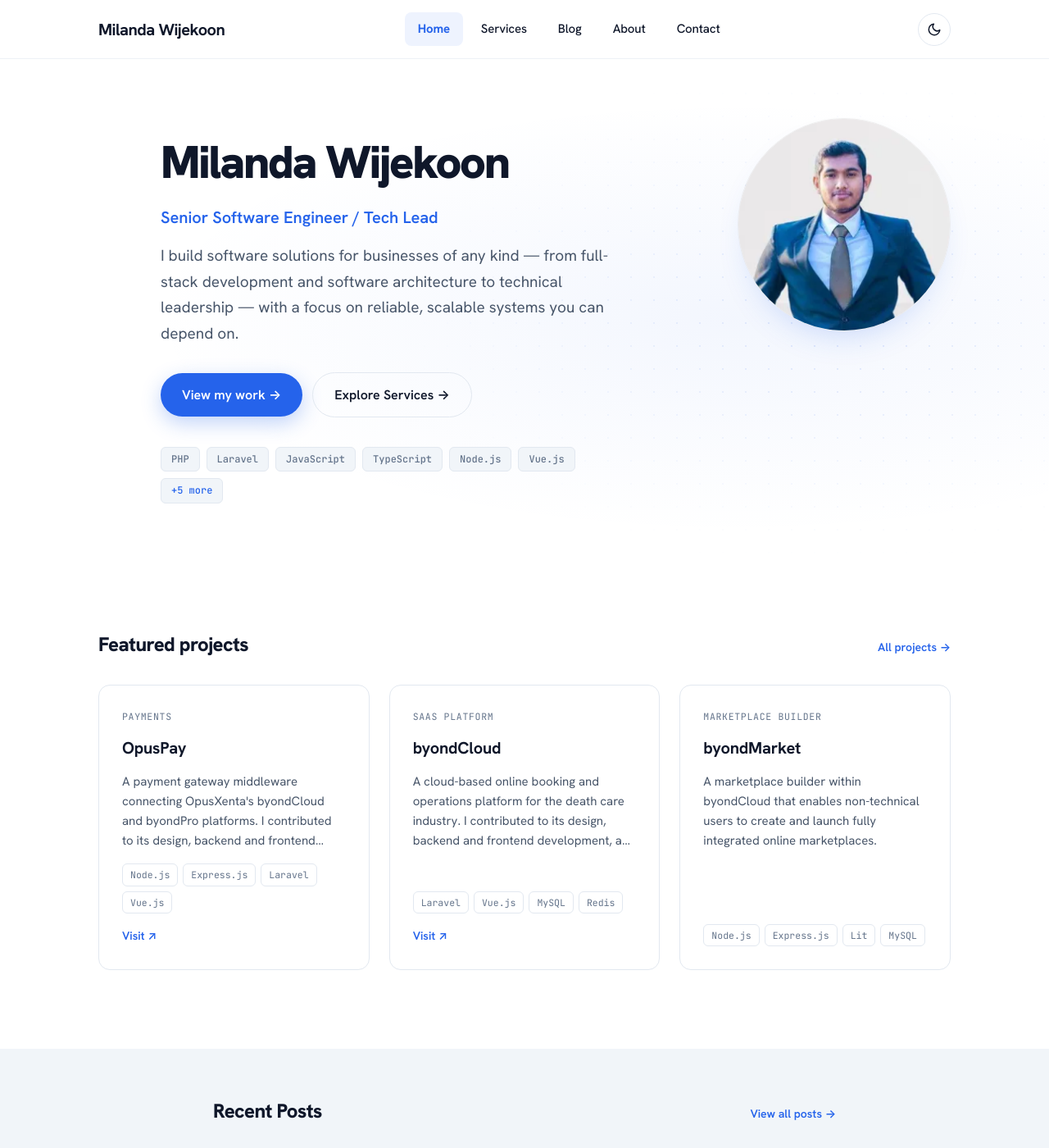
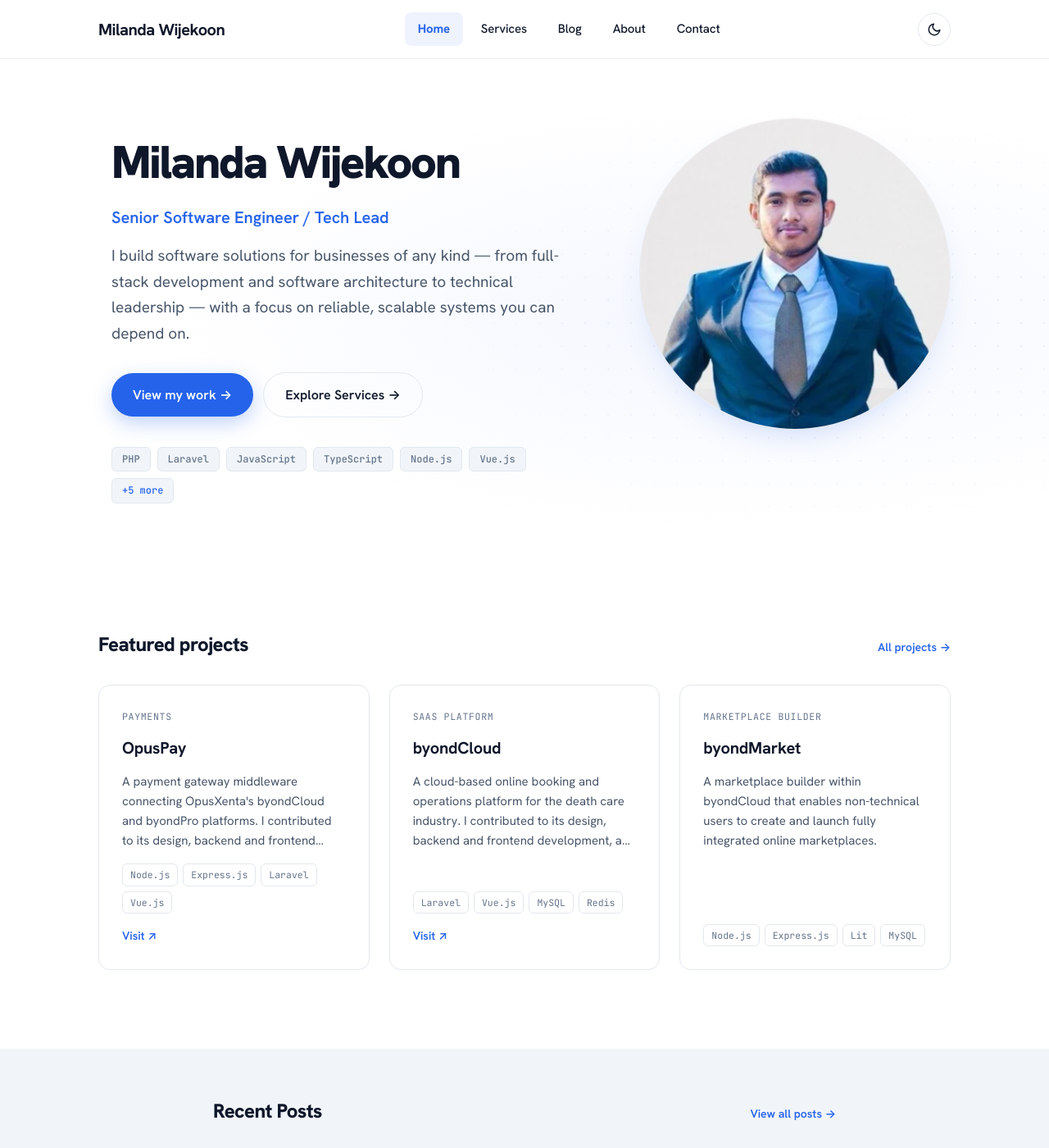
Before and after one commit to milandawijekoon/milandawijekoon.github.io, a Jekyll site: the page built from index.html, in a window 1280 px wide and 1400 px high. Shown: the whole window at 82% size. Built offline with Jekyll 4.4.1, drawn with Linux system fonts in a browser that asks for light colours; some of the changed text lies outside the part shown.

Commit message:
Change image size

```diff
--- a/_data/services.yml
+++ b/_data/services.yml
@@ -1,4 +1,5 @@
 - title: Software Solution Design & Architecture
+  short: Turn business problems into clear system designs that hold up as your product grows.
   desc: >-
     Translating business problems into well-structured software — from initial
     discovery through system design, data modelling, and architecture decisions
@@ -7,6 +8,7 @@
   icon: layers
 
 - title: Full-Stack Development
+  short: Backend APIs, databases and front-ends, delivered to a production standard.
   desc: >-
     End-to-end product delivery across backend APIs, database design, and
     front-end interfaces — built to a production standard with clean code,
@@ -15,6 +17,7 @@
   icon: bolt
 
 - title: Payment Gateway Integration
+  short: Checkout flows, webhooks and refunds, built clean, auditable and easy to extend.
   desc: >-
     Integrating payment providers into your platform — checkout flows, webhooks,
     refunds, and the architecture patterns that keep payment logic clean,
@@ -23,6 +26,7 @@
   icon: card
 
 - title: AI-Assisted Tool Development
+  short: Practical AI tools and LLM integrations that save real time, not just demos.
   desc: >-
     Building practical AI-powered tools for business — document processing,
     intelligent assistants, automated workflows, and LLM integrations that
@@ -31,6 +35,7 @@
   icon: bulb
 
 - title: Cloud Architecture & AWS Consulting
+  short: Containerised, scalable infrastructure on AWS with the observability to run it.
   desc: >-
     Designing and migrating infrastructure on Raiway / AWS — containerised services,
     scalable deployments, cost optimisation, and the observability layer that
@@ -39,6 +44,7 @@
   icon: layers
 
 - title: Tech Leadership & Mentoring
+  short: Hands-on technical leadership that helps your team ship with more confidence.
   desc: >-
     Embedded technical leadership — code review, architecture guidance, release
     management, and hands-on mentoring that helps engineering teams ship with
--- a/_layouts/default.html
+++ b/_layouts/default.html
@@ -11,7 +11,7 @@
 <link rel="icon" type="image/png" sizes="32x32" href="{{ '/assets/images/favicon-32.png' | relative_url }}" />
 <link rel="icon" type="image/png" sizes="16x16" href="{{ '/assets/images/favicon-16.png' | relative_url }}" />
 <link rel="apple-touch-icon" sizes="180x180" href="{{ '/assets/images/apple-touch-icon.png' | relative_url }}" />
-{% if page.layout == "home" %}<link rel="preload" as="image" type="image/webp" imagesrcset="{{ '/assets/images/profile-260.webp' | relative_url }} 260w, {{ '/assets/images/profile-520.webp' | relative_url }} 520w" imagesizes="(max-width:1024px) 200px, 260px" fetchpriority="high" />{% endif %}
+{% if page.layout == "home" %}<link rel="preload" as="image" type="image/webp" imagesrcset="{{ '/assets/images/profile-400.webp' | relative_url }} 400w, {{ '/assets/images/profile-800.webp' | relative_url }} 800w, {{ '/assets/images/profile-1200.webp' | relative_url }} 1200w" imagesizes="(max-width:1180px) 280px, 380px" fetchpriority="high" />{% endif %}
 <link rel="preconnect" href="https://fonts.googleapis.com" />
 <link rel="preconnect" href="https://fonts.gstatic.com" crossorigin />
 <link href="https://fonts.googleapis.com/css2?family=Hanken+Grotesk:wght@400;500;600;700;800;900&family=JetBrains+Mono:wght@400;500;600&display=swap" rel="stylesheet" />
--- a/_layouts/home.html
+++ b/_layouts/home.html
@@ -6,8 +6,8 @@ layout: default
     <div class="hero-bg" aria-hidden="true"></div>
     <div class="inner hero-inner">
       <picture>
-        <source type="image/webp" srcset="{{ '/assets/images/profile-260.webp' | relative_url }} 260w, {{ '/assets/images/profile-520.webp' | relative_url }} 520w" sizes="(max-width:1024px) 200px, 260px">
-        <img src="{{ '/assets/images/profile-520.jpg' | relative_url }}" srcset="{{ '/assets/images/profile-260.jpg' | relative_url }} 260w, {{ '/assets/images/profile-520.jpg' | relative_url }} 520w" sizes="(max-width:1024px) 200px, 260px" alt="Milanda Wijekoon" class="hero-photo" width="260" height="260" fetchpriority="high" decoding="async">
+        <source type="image/webp" srcset="{{ '/assets/images/profile-400.webp' | relative_url }} 400w, {{ '/assets/images/profile-800.webp' | relative_url }} 800w, {{ '/assets/images/profile-1200.webp' | relative_url }} 1200w" sizes="(max-width:1180px) 280px, 380px">
+        <img src="{{ '/assets/images/profile-800.jpg' | relative_url }}" srcset="{{ '/assets/images/profile-400.jpg' | relative_url }} 400w, {{ '/assets/images/profile-800.jpg' | relative_url }} 800w, {{ '/assets/images/profile-1200.jpg' | relative_url }} 1200w" sizes="(max-width:1180px) 280px, 380px" alt="Milanda Wijekoon" class="hero-photo" width="380" height="380" fetchpriority="high" decoding="async">
       </picture>
       <div class="hero-content">
         <h1 class="hero-tagline">Milanda Wijekoon</h1>
@@ -85,7 +85,7 @@ layout: default
         <a class="mini-card" href="{{ '/services/' | relative_url }}">
           <span class="service-icon">{% include icon.html name=service.icon %}</span>
           <h3 class="service-title">{{ service.title }}</h3>
-          <p class="service-desc">{{ service.desc | truncate: 120 }}</p>
+          <p class="service-desc">{{ service.short }}</p>
           <div class="service-tags">
             {% for tag in service.tags limit:3 %}<span class="service-tag">{{ tag }}</span>{% endfor %}
           </div>
--- a/assets/css/main.css
+++ b/assets/css/main.css
@@ -139,7 +139,7 @@ body.nav-open .head-burger span:nth-child(3){transform:translateY(-6px) rotate(-
   border:1px solid var(--photo-border);box-shadow:0 20px 40px -20px rgba(37,99,235,0.25);
 }
 
-@media (max-width:1024px){
+@media (max-width:1180px){
   .hero .inner{max-width:640px;}
   .hero-inner{flex-direction:column;align-items:center;text-align:center;gap:28px;}
   .hero-content{max-width:100%;flex:0 1 auto;}
@@ -162,7 +162,7 @@ body.nav-open .head-burger span:nth-child(3){transform:translateY(-6px) rotate(-
   font-size:clamp(3rem,6.5vw,5.6rem);color:var(--darkgrey);max-width:18ch;
 }
 .hero-description{font-size:1.9rem;line-height:1.65;color:var(--midgrey);max-width:560px;margin:0;}
-@media (max-width:1024px){.hero-tagline{margin-left:auto;margin-right:auto;}}
+@media (max-width:1180px){.hero-tagline{margin-left:auto;margin-right:auto;}}
 .hero-action{margin-top:32px;display:flex;gap:12px;flex-wrap:wrap;align-items:center;}
 .hero-stack{
   display:flex;flex-wrap:wrap;gap:8px;margin-top:32px;
@@ -682,7 +682,10 @@ footer.site-footer{border-top:1px solid var(--border);padding:40px max(4%,24px);
 .head-inner{max-width:1040px;}
 .site-footer .inner{max-width:1040px;}
 .hero-stack{max-width:520px;}
-@media (max-width:1024px){.hero-stack{max-width:none;}}
+@media (max-width:1180px){.hero-stack{max-width:none;}}
 .mini-card .service-desc{font-size:1.5rem;}
 .mini-card .service-tags{margin-top:auto;}
 .mini-card .project-link{margin-top:4px;}
+.hero-photo{width:380px;height:380px;}
+@media (max-width:1180px){.hero-photo{width:280px;height:280px;}}
+@media (max-width:480px){.hero-photo{width:220px;height:220px;}}
```
Also changed, not shown: assets/images/profile-1200.jpg (added), assets/images/profile-1200.webp (added), assets/images/profile-260.jpg (deleted), assets/images/profile-260.webp (deleted), assets/images/profile-400.jpg (added), assets/images/profile-400.webp (added), assets/images/profile-520.jpg (deleted), assets/images/profile-520.webp (deleted), assets/images/profile-800.jpg (added), assets/images/profile-800.webp (added).
